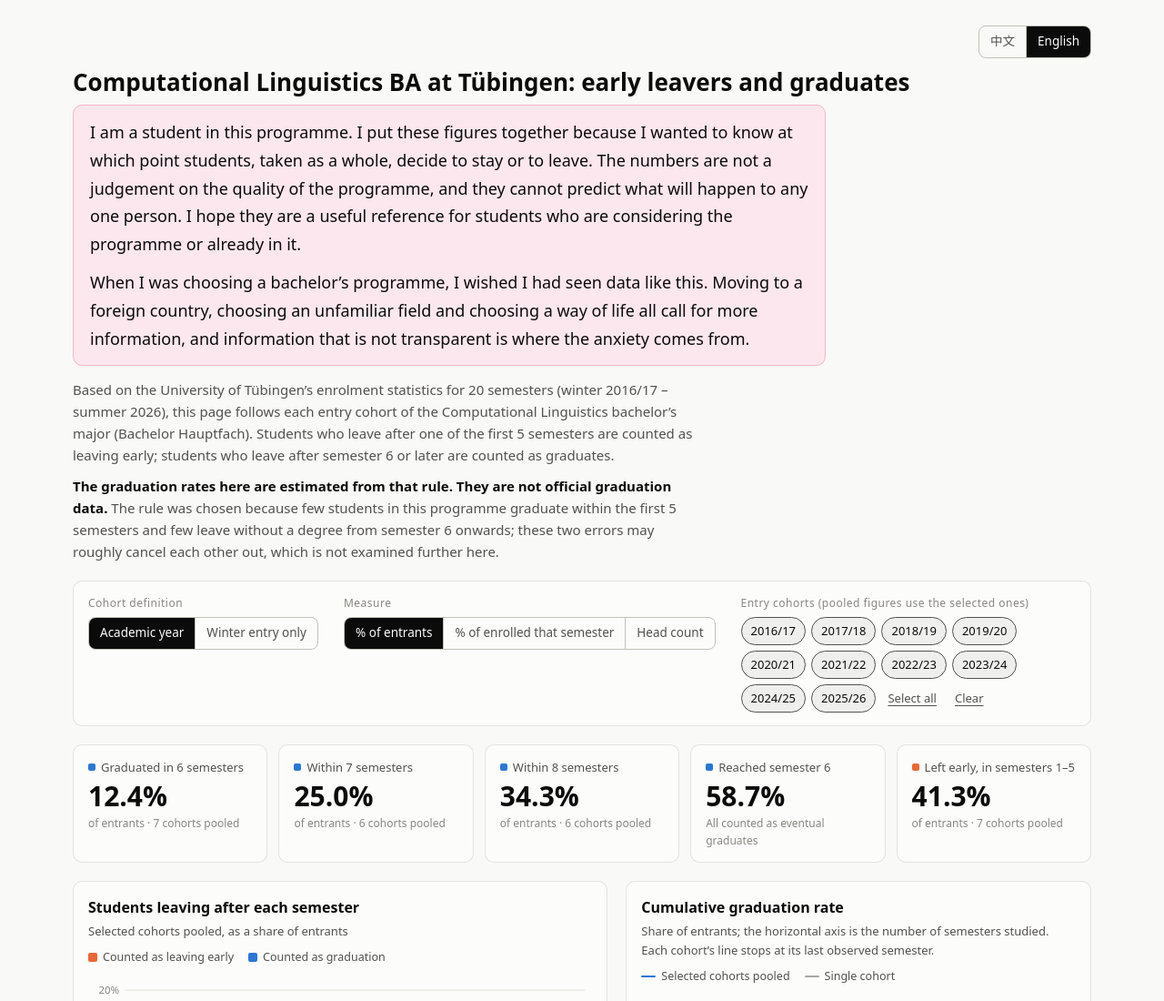
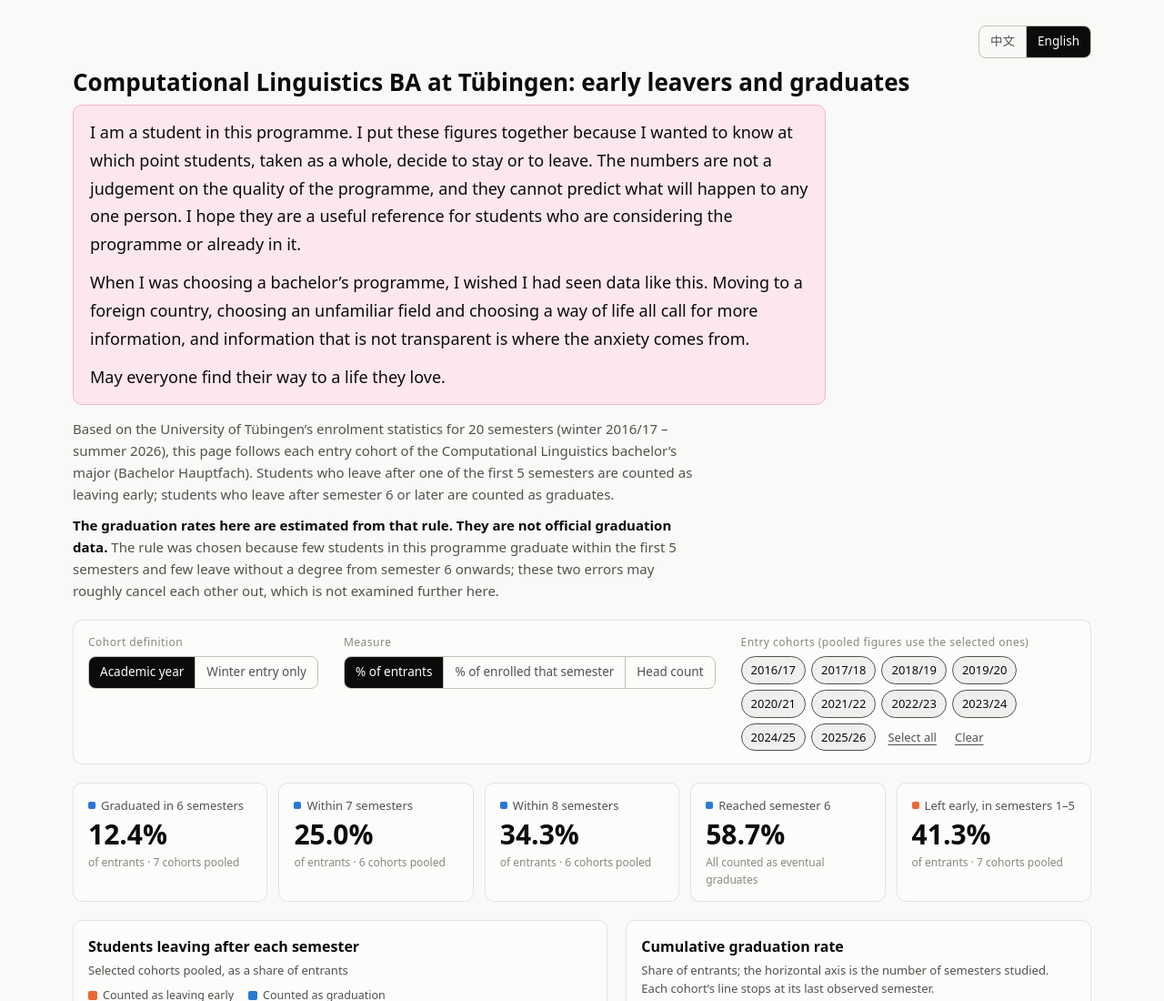
Before and after one commit to wooweeiao/cl-ba-graduation, a plain HTML site: page docs/index.html in a window 1280 px wide. Shown: the top 1100 px of the page at 91% size. Drawn offline with Linux system fonts and the light colour scheme.

Commit message:
Add a closing line to the opening note
Co-Authored-By: Claude Fable 5.2 <noreply@anthropic.com>

```diff
--- a/docs/index.html
+++ b/docs/index.html
@@ -145,7 +145,7 @@ footer { font-size: 12.5px; color: var(--muted); }
   <header>
     <div class="langrow"><div class="seg" id="segLang"></div></div>
     <h1 data-t="h1"></h1>
-    <div class="about"><p data-t="ab_text"></p><p data-t="ab_text2"></p></div>
+    <div class="about"><p data-t="ab_text"></p><p data-t="ab_text2"></p><p data-t="ab_text3"></p></div>
     <p data-t="lede"></p>
     <p class="caveat" data-t="caveat"></p>
   </header>
@@ -239,6 +239,7 @@ const STR = { zh: {
   ab_title: '关于这个页面',
   ab_text: '我是这个专业的在读学生。做这个统计，是因为想知道学生总体上在哪个时间点做出继续或离开的决定。这里的数字不是对专业质量的评价，也不能用来预测某一个人的情况。希望它对正在考虑或正在读这个专业的同学有一点参考价值。',
   ab_text2: '在我选择本科项目的时候，我曾经希望我有看到过这样的数据。搬到异国他乡，选择一个未知的领域，选择一种生活，本质需要更多的信息，信息不透明是焦虑的来源。',
+  ab_text3: '愿所有人都能走向自己喜欢的生活。',
   foot: '数据截至 SS 2026（采集日 2026-05-19）。只含本科主修；副修和硕士不在内。'
 }, en: {
   title: 'Tübingen CL BA Graduation', filters: 'Filters',
@@ -285,6 +286,7 @@ const STR = { zh: {
   ab_title: 'About this page',
   ab_text: 'I am a student in this programme. I put these figures together because I wanted to know at which point students, taken as a whole, decide to stay or to leave. The numbers are not a judgement on the quality of the programme, and they cannot predict what will happen to any one person. I hope they are a useful reference for students who are considering the programme or already in it.',
   ab_text2: 'When I was choosing a bachelor’s programme, I wished I had seen data like this. Moving to a foreign country, choosing an unfamiliar field and choosing a way of life all call for more information, and information that is not transparent is where the anxiety comes from.',
+  ab_text3: 'May everyone find their way to a life they love.',
   foot: 'Data up to summer semester 2026 (collected 19 May 2026). Bachelor major only; minor and master’s students are not included.'
 } };
 function pickLang() {
```
Also changed, not shown: site/index.html (+3 -1 lines).
